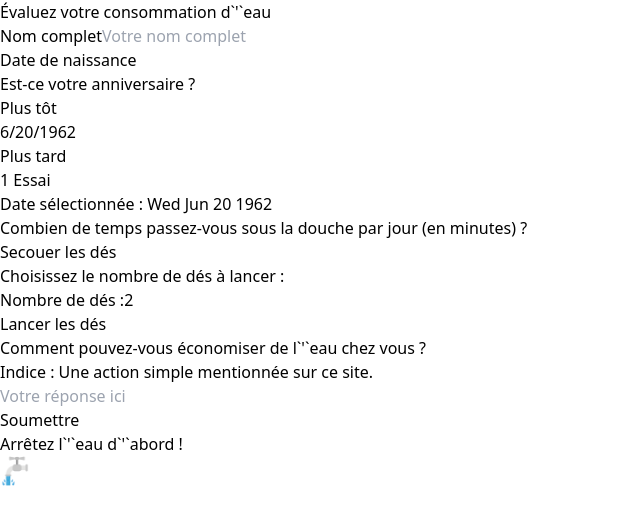
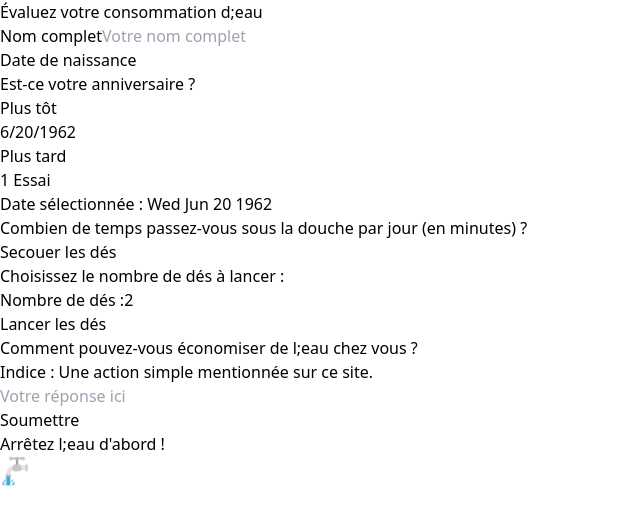
Before and after one commit to dhiasalah/worst-ui, a Next.js app: page / in a window 1280 px wide. Shown: the top 524 px of the page, without its empty margins (0-640 px from the left). Built offline with nearby package versions, Linux system fonts and the light colour scheme.

Commit message:
first commit123345

```diff
--- a/src/app/page.js
+++ b/src/app/page.js
@@ -128,7 +128,7 @@ export default function PageEvaluationEau() {
           onSubmit={handleSubmit}
         >
           <h2 className="text-2xl text-center my-8">
-            Évaluez votre consommation d`&apos;`eau
+            Évaluez votre consommation d;eau
           </h2>
 
           {/* Champ Nom */}
@@ -205,7 +205,7 @@ export default function PageEvaluationEau() {
               htmlFor="response"
               className="block text-lg font-bold text-[#003366]"
             >
-              Comment pouvez-vous économiser de l`&apos;`eau chez vous ?
+              Comment pouvez-vous économiser de l;eau chez vous ?
             </label>
             <p className="text-sm text-gray-500 italic mb-2">
               Indice : Une action simple mentionnée sur ce site.
@@ -226,7 +226,7 @@ export default function PageEvaluationEau() {
             ) : (
               answer && (
                 <p className="text-red-500">
-                  Ce n`&apos;`est pas la réponse attendue !
+                  Ce n;est pas la réponse attendue !
                 </p>
               )
             )}
@@ -247,7 +247,7 @@ export default function PageEvaluationEau() {
             </button>
             {!canSubmit && (
               <p className="mt-2 text-sm text-center text-gray-700 italic">
-                Arrêtez l`&apos;`eau d`&apos;`abord !
+                Arrêtez l;eau d&apos;abord !
               </p>
             )}
           </div>
--- a/src/app/result/page.js
+++ b/src/app/result/page.js
@@ -26,12 +26,12 @@ function ResultContent() {
       {parseInt(shower) > 15 ? (
         <p className="text-sm text-gray-500 italic mb-2">
           Vous avez dépassé les 15 minutes sous la douche. Vous consommez
-          beaucoup de l`&apos;`eau, il faut diminuer !!!
+          beaucoup de l&apos;eau, il faut diminuer !!!
         </p>
       ) : (
         <p className="text-sm text-gray-500 italic mb-2">
           Vous avez respecté les 15 minutes sous la douche. Vous pouvez aller
-          boire un peu plus de l`&apos;`eau!
+          boire un peu plus de l&apos;eau!
         </p>
       )}
     </div>
```
